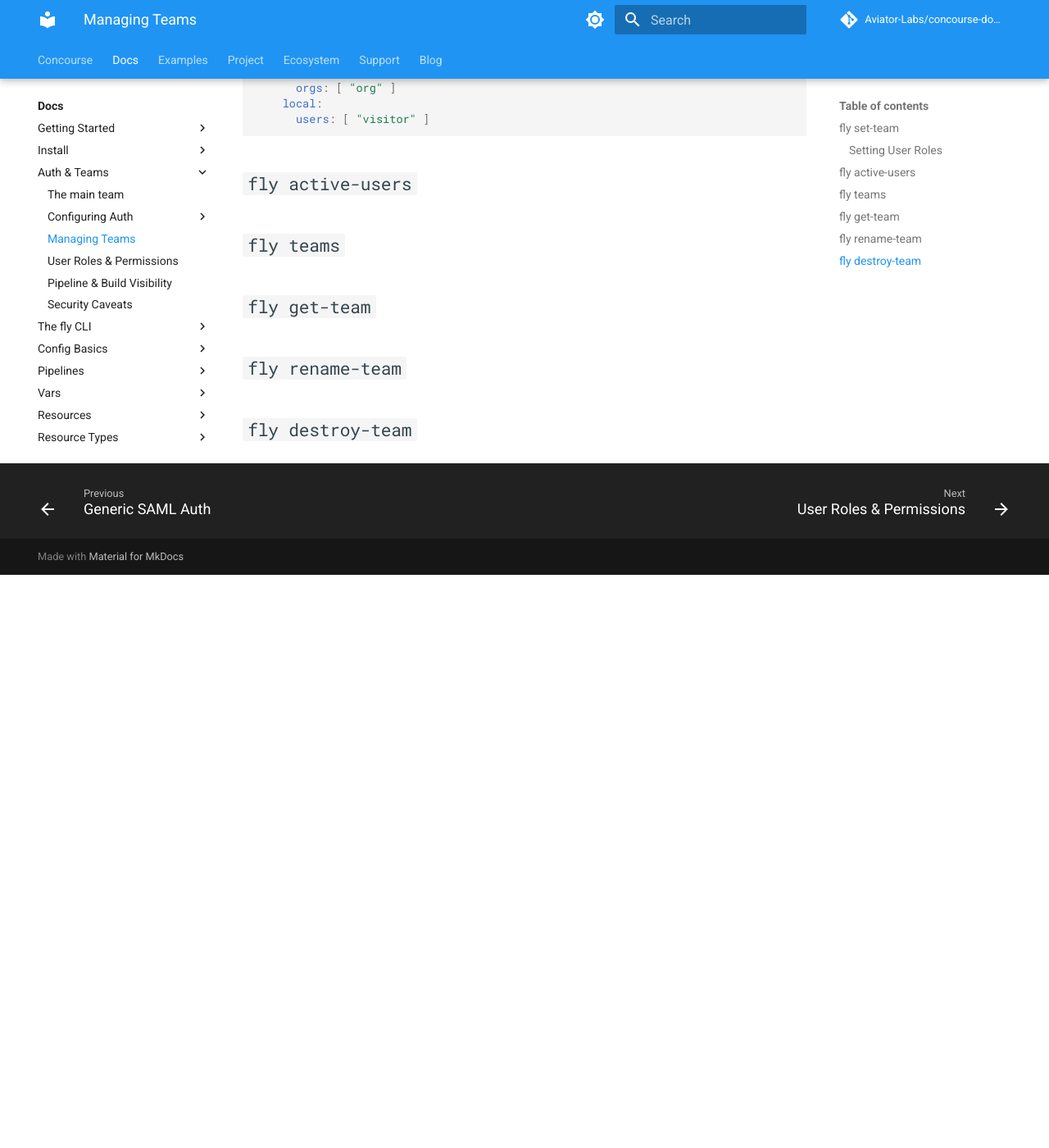
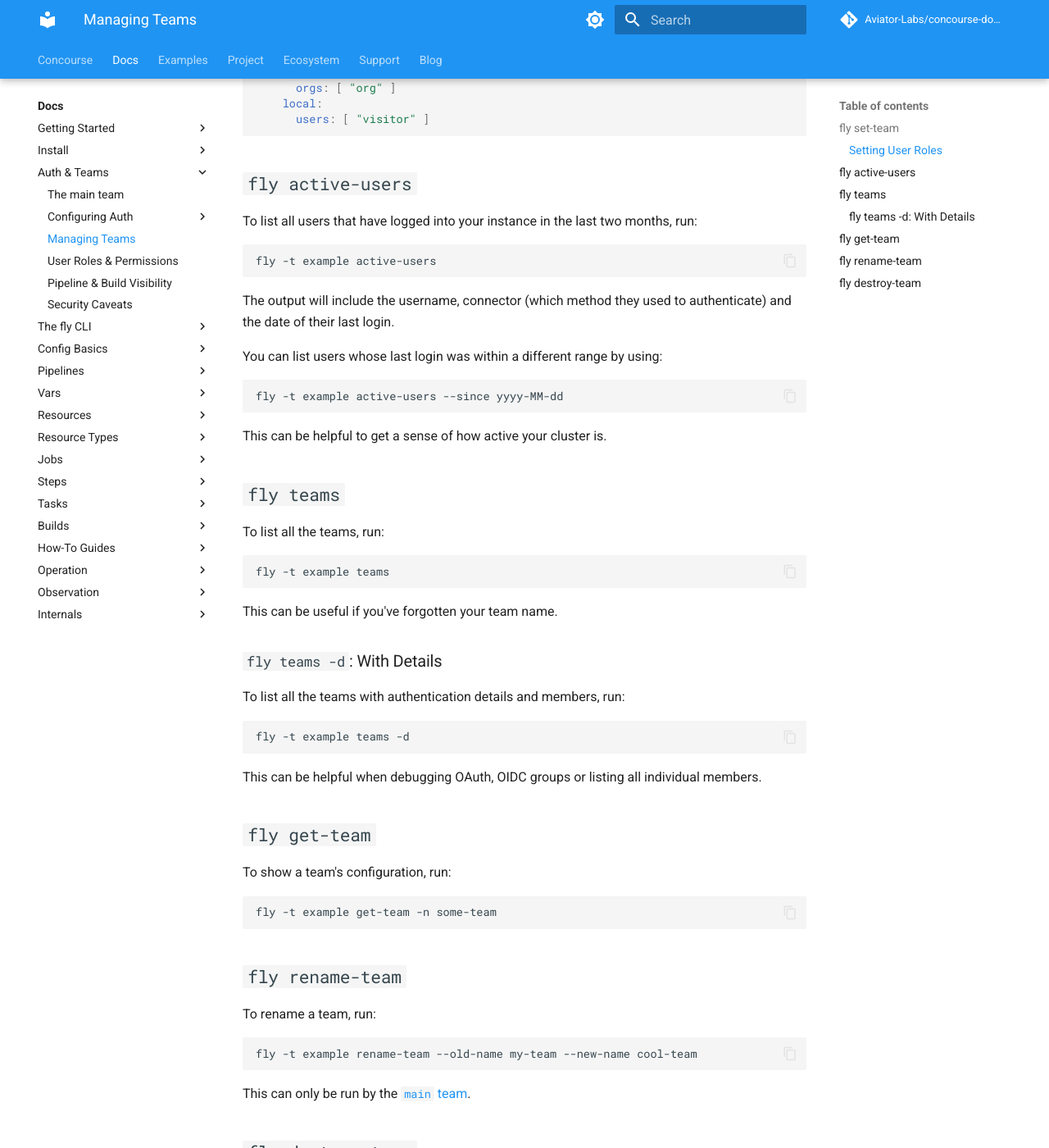
Before and after one commit to Aviator-Labs/concourse-docs, an MkDocs documentation site: the page built from docs/docs/auth-and-teams/managing-teams.md, in a window 1280 px wide and 1400 px high, scrolled down 1317 px. Shown: the whole window at 82% size. Built offline with MkDocs 1.6.1 and Material for MkDocs 9.7.7, drawn with Linux system fonts in a browser that asks for light colours; comment, search, counter and statistics services are not loaded; before the commit the page ends 2018 px from its top, so only the background shows below that; some of the changed text lies outside the part shown.

Commit message:
docx: managing-teams.md complete
Signed-off-by: Kevin Bimonte <kbimonte@gmail.com>

````diff
--- a/docs/docs/auth-and-teams/managing-teams.md
+++ b/docs/docs/auth-and-teams/managing-teams.md
@@ -68,10 +68,69 @@
 
 ## `fly active-users`
 
+To list all users that have logged into your instance in the last two months, run:
+
+```shell
+fly -t example active-users
+```
+
+The output will include the username, connector (which method they used to authenticate) and the date of their last
+login.
+
+You can list users whose last login was within a different range by using:
+
+```shell
+fly -t example active-users --since yyyy-MM-dd
+```
+
+This can be helpful to get a sense of how active your cluster is.
+
 ## `fly teams`
+
+To list all the teams, run:
+
+```shell
+fly -t example teams
+```
+
+This can be useful if you've forgotten your team name.
+
+### `fly teams -d`: With Details
+
+To list all the teams with authentication details and members, run:
+
+```shell
+fly -t example teams -d
+```
+
+This can be helpful when debugging OAuth, OIDC groups or listing all individual members.
 
 ## `fly get-team`
 
+To show a team's configuration, run:
+
+```shell
+fly -t example get-team -n some-team
+```
+
 ## `fly rename-team`
 
+To rename a team, run:
+
+```shell
+fly -t example rename-team --old-name my-team --new-name cool-team
+```
+
+This can only be run by the [`main` team](main-team.md).
+
 ## `fly destroy-team`
+
+To remove a team, including all of its pipelines and one-off builds, first log in as the [`main` team](main-team.md),
+and then run:
+
+```shell
+fly -t example destroy-team --team-name my-team
+```
+
+Currently, if there were any workers assigned specifically to this team, they'll be orphaned, without having their
+containers or volumes cleaned up.
````
